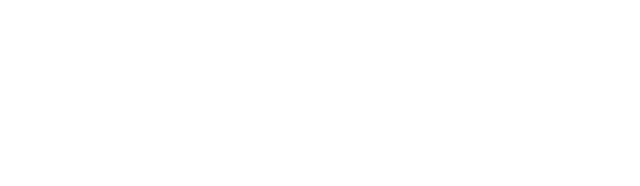
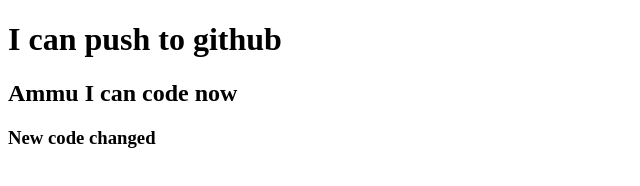
Before and after one commit to maisha2005/programming-journey-2, a plain HTML site: page index.html in a window 1280 px wide. Shown: the whole page, without its empty margins (0-640 px from the left). Drawn offline with Linux system fonts and the light colour scheme.

Commit message:
added header

```diff
--- a/index.html
+++ b/index.html
@@ -7,6 +7,8 @@
     <title>My second github repo</title>
 </head>
 <body>
-
+    <h1>I can push to github</h1>
+    <h2>Ammu I can code now</h2>
+    <h3>New code changed</h3>
 </body>
 </html>
```
